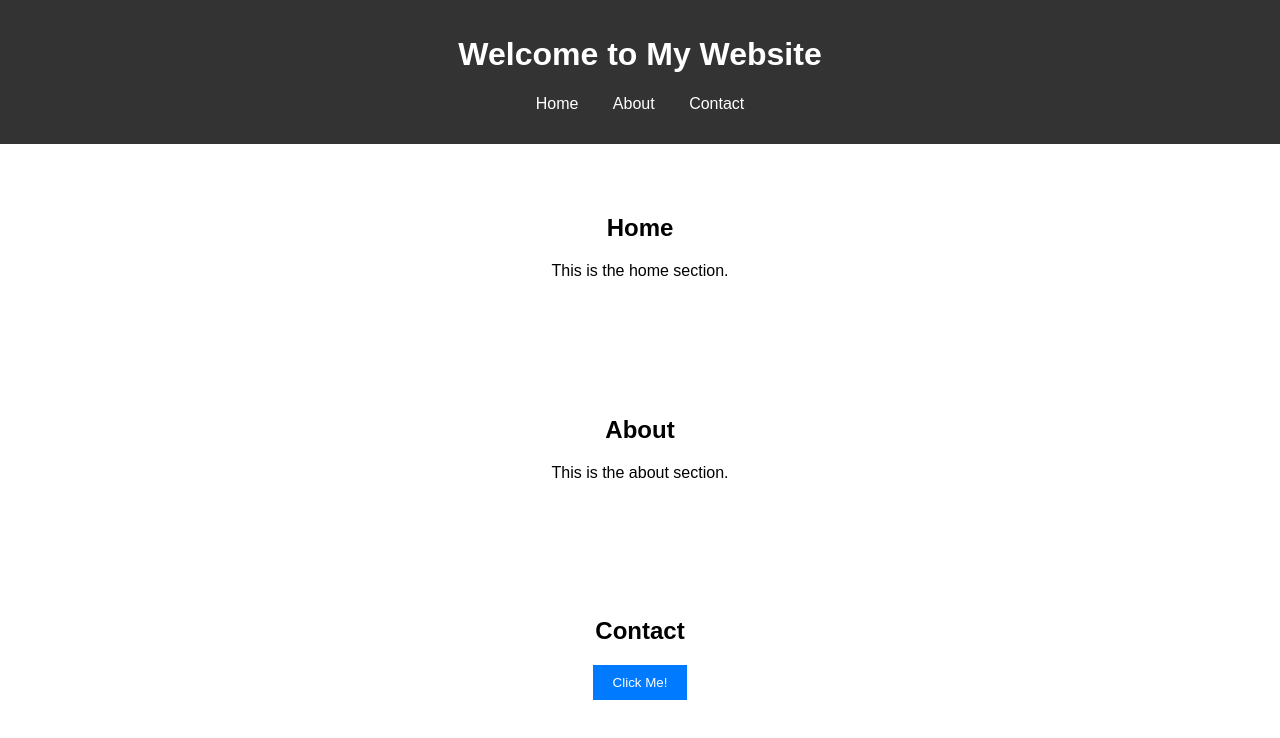
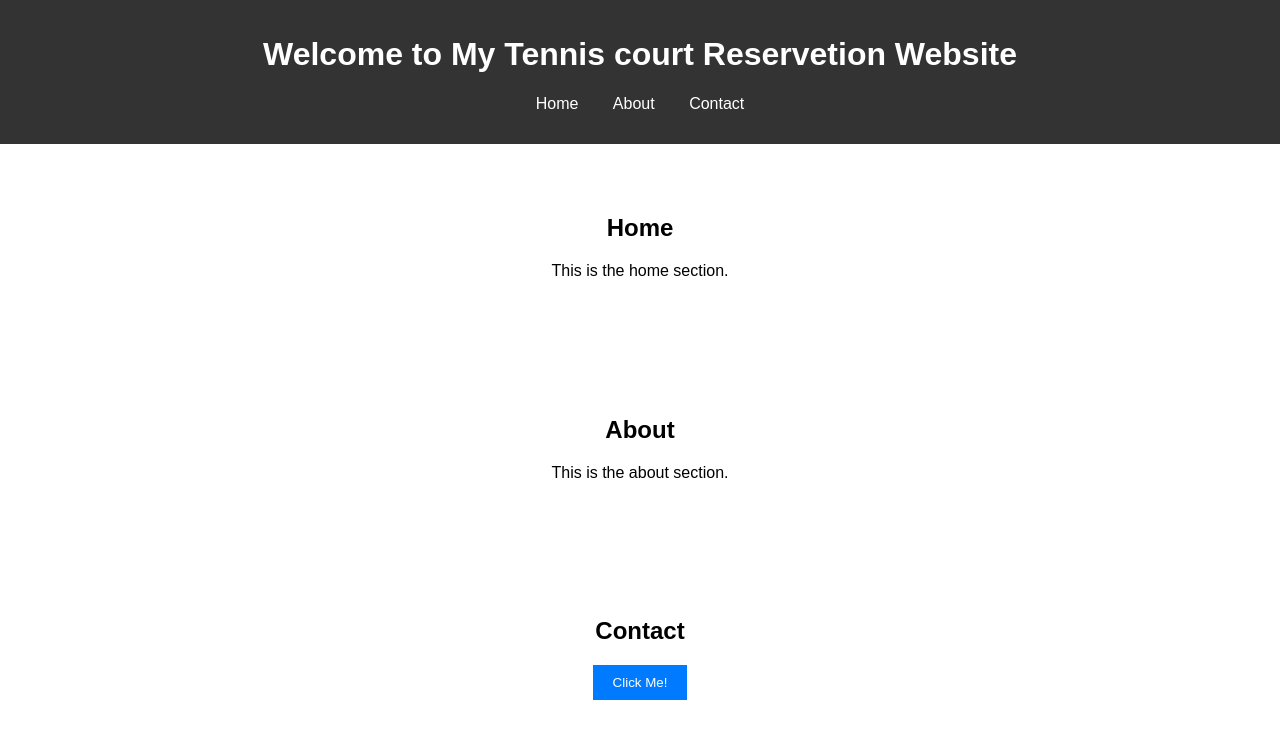
Before and after one commit to lolareact/tenniswebsite, a plain HTML site: page index.html in a window 1280 px wide. Drawn offline with Linux system fonts and the light colour scheme.

Commit message:
Update index.html

```diff
--- a/index.html
+++ b/index.html
@@ -4,13 +4,13 @@
 <head>
     <meta charset="UTF-8">
     <meta name="viewport" content="width=device-width, initial-scale=1.0">
-    <title>My Simple Website</title>
+    <title>My Tennis Website</title>
     <link rel="stylesheet" href="style.css">
 </head>
 
 <body>
     <header>
-        <h1>Welcome to My Website</h1>
+        <h1>Welcome to My  Tennis court Reservetion Website</h1>
         <nav>
             <ul>
                 <li><a href="#home">Home</a></li>
```
